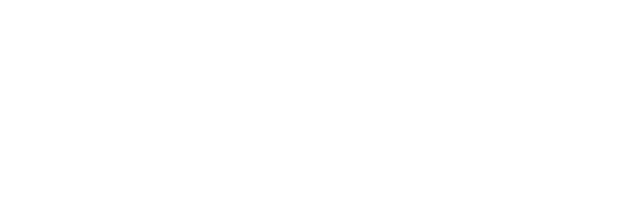
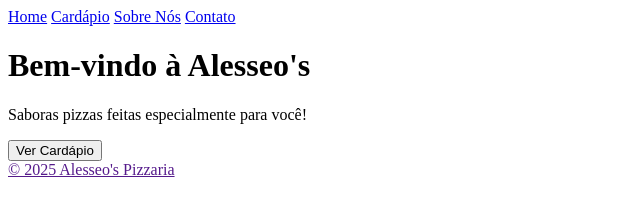
Before and after one commit to JhonataFerreira95/pizzeriaMenu, a plain HTML site: page index.html in a window 1280 px wide. Shown: the whole page, without its empty margins (0-640 px from the left). Drawn offline with Linux system fonts and the light colour scheme.

Commit message:
ajustado o html

```diff
--- a/index.html
+++ b/index.html
@@ -11,12 +11,36 @@
 
 <body>
 
+    <header id="home">
+        <nav>
+            <a href="#home">Home</a>
+            <a href="#cardapio">Cardápio</a>
+            <a href="#sobre">Sobre Nós</a>
+            <a href="#contato">Contato</a>
+        </nav>
+        <h1>Bem-vindo à Alesseo's</h1>
+        <p>Saboras pizzas feitas especialmente para você!</p>
+        <button type="submit">Ver Cardápio</button>
+    </header>
+
     <main>
+
+        <section id="cardapio">
+
+        </section>
+
+        <section id="sobre">
+
+        </section>
+
+        <section id="contato">
+
+        </section>
 
     </main>
 
     <footer>
-
+        <a href="">© 2025 Alesseo's Pizzaria</a>
     </footer>
 
 </body>
```
